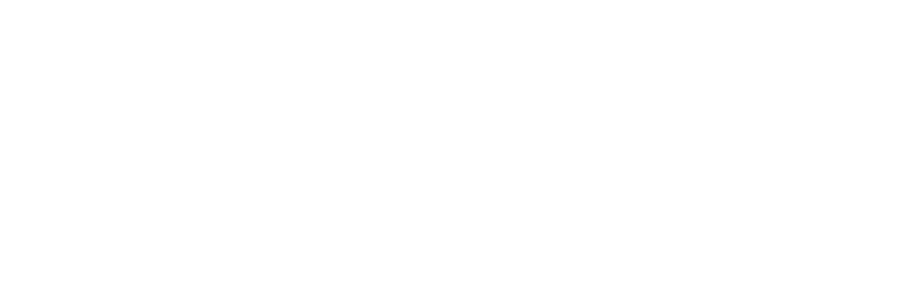
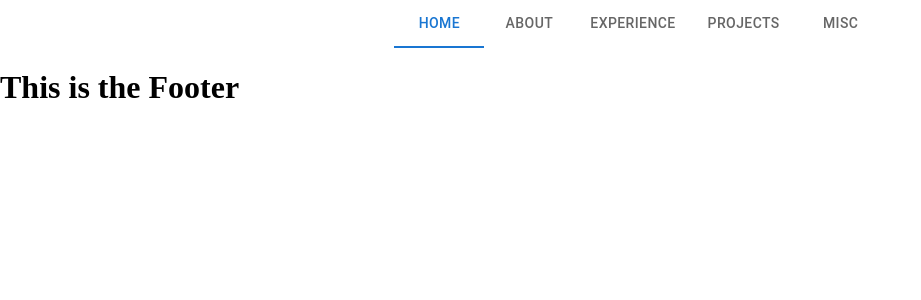
Before and after one commit to KWilson718/open-portfolio, a React (Vite) app: page / in a window 1280 px wide. Shown: the top 300 px of the page, without its empty margins (0-921 px from the left). Built offline with nearby package versions, Linux system fonts and the light colour scheme.

Commit message:
formatting to add basic header with navigation

```diff
--- a/index.html
+++ b/index.html
@@ -1,13 +1,13 @@
 <!doctype html>
-<html lang="en">
+<html lang="en" style="margin: 0; padding: 0; width: 100%; height: 100%;">
   <head>
     <meta charset="UTF-8" />
     <meta name="viewport" content="width=device-width, initial-scale=1.0" />
     <link rel="icon" type="image/png" href="/avatar.png">
     <title>Personal Portfolio</title>
   </head>
-  <body>
-    <div id="root"></div>
+  <body style="margin: 0; padding: 0; width: 100%; height: 100%;">
+    <div id="root" style="margin: 0; padding: 0; width: 100%; height: 100%;"></div>
     <script type="module" src="/src/main.jsx"></script>
   </body>
 </html>
--- a/src/App.jsx
+++ b/src/App.jsx
@@ -1,7 +1,12 @@
+import Header from "./components/header";
+import Footer from "./components/footer";
+
 function App() {
 
   return (
     <>
+      <Header />
+      <Footer />
     </>
   )
 }
--- /dev/null
+++ b/src/components/footer.jsx
@@ -0,0 +1,7 @@
+export default function Footer() {
+    return (
+        <>
+            <h1>This is the Footer</h1>
+        </>
+    );
+}
--- /dev/null
+++ b/src/components/header.jsx
@@ -0,0 +1,26 @@
+import {useState} from "react";
+import { Box, Tabs, Tab } from "@mui/material";
+
+export default function Header() {
+    const [tabValue, setTabValue] = useState(0);
+
+    const handleChange = (event, newValue) => {
+        setTabValue(newValue);
+    }
+
+    return (
+        <Box>
+            <Tabs
+                value={tabValue}
+                onChange={handleChange}
+                centered
+            >
+                <Tab label="Home" />
+                <Tab label="About" />
+                <Tab label="Experience" />
+                <Tab label="Projects" />
+                <Tab label="Misc" />
+            </Tabs>
+        </Box>
+    );
+}
```
